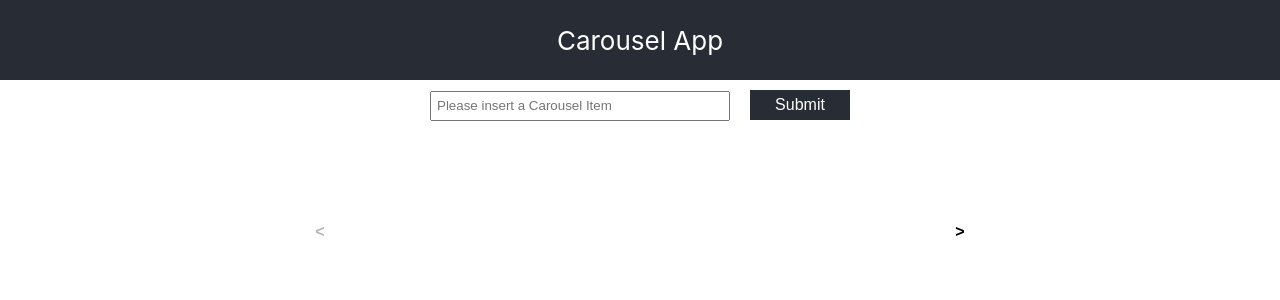
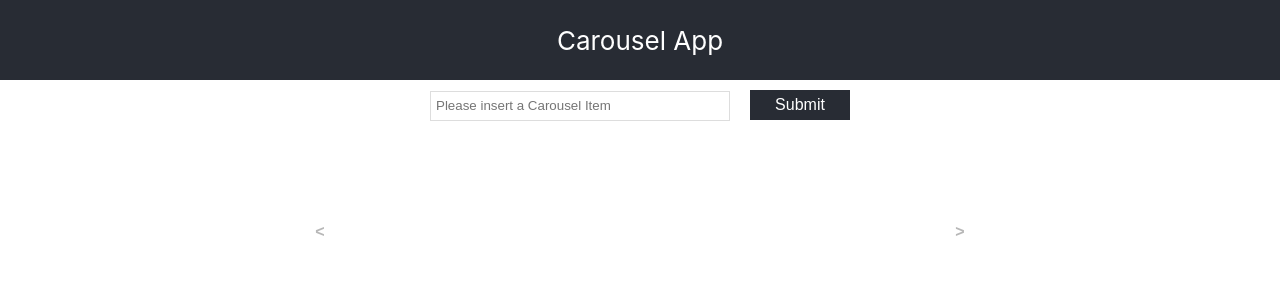
Before and after one commit to atinch/Carousel, a React (Create React App) app: page / in a window 1280 px wide. Shown: the top 300 px of the page. Built offline with nearby package versions, Linux system fonts and the light colour scheme.

Commit message:
arrow problem

```diff
--- a/src/components/CarouselEntryForm/CarouselEntryForm.css
+++ b/src/components/CarouselEntryForm/CarouselEntryForm.css
@@ -7,6 +7,7 @@
   height: 30px;
   box-sizing: border-box;
   padding: 5px;
+  border: 1px solid #ddd;
 }
 
 .CarouselEntryForm_button {
--- a/src/components/CarouselEntryForm/CarouselEntryForm.jsx
+++ b/src/components/CarouselEntryForm/CarouselEntryForm.jsx
@@ -13,7 +13,12 @@ export default function CarouselEntryForm({ CarouselItem }) {
 
   return (
     <form className='CarouselEntryForm' onSubmit={handleOnSubmit}>
-      <input className='CarouselEntryForm_input' placeholder='Please insert a Carousel Item' onChange={(e) => setCarouselItem(e.target.value)} />
+      <input
+        className='CarouselEntryForm_input'
+        placeholder='Please insert a Carousel Item'
+        value={carouselItem}
+        onChange={(e) => setCarouselItem(e.target.value)}
+      />
       <button className='CarouselEntryForm_button' onClick={handleOnSubmit} >Submit</button>
     </form>
   )
--- a/src/components/Slider/Slider.css
+++ b/src/components/Slider/Slider.css
@@ -1,7 +1,6 @@
 .Slider {
   text-align: center;
 }
-
 
 .Slider-container {
   display: flex;
@@ -14,6 +13,9 @@
   width: 100px;
   vertical-align: middle;
   line-height: 100px;
+  white-space: nowrap;
+  overflow: hidden;
+  text-overflow: ellipsis;
 }
 
 .Slider-arrow {
--- a/src/components/Slider/Slider.jsx
+++ b/src/components/Slider/Slider.jsx
@@ -6,16 +6,13 @@ export default function Slider({ items }) {
 
   const [index, setIndex] = useState(1)
   const [isArrowLeftDisabled, setIsArrowLeftDisabled] = useState(true)
-  const [isArrowRightDisabled, setIsArrowRightDisabled] = useState(false)
+  const [isArrowRightDisabled, setIsArrowRightDisabled] = useState(true)
 
   useEffect(() => {
-    console.log(items.length, index);
+    console.log('fff')
     index === 1 ? setIsArrowLeftDisabled(true) : setIsArrowLeftDisabled(false)
-    index === items.length - 3 ? setIsArrowRightDisabled(true) : setIsArrowRightDisabled(false)
-  }, [index])
-
-  let tempList = items
-  tempList = tempList.slice(index - 1, index + 3)
+    index === items.length - 3 || items.length < 5 ? setIsArrowRightDisabled(true) : setIsArrowRightDisabled(false)
+  })
 
   return (
     <div className="Slider">
@@ -24,7 +21,7 @@ export default function Slider({ items }) {
           <button onClick={() => setIndex(index - 1)} disabled={isArrowLeftDisabled}> {'<'} </button>
         </div>
         {
-          tempList.map((item, i) => {
+          items.slice(index - 1, index + 3).map((item, i) => {
             return <div key={i} className='Slider-item'>{item}</div>
           })}
         <div className='Slider-arrow'>
```
Also changed, not shown: src/App.js (+1 -12 lines).
